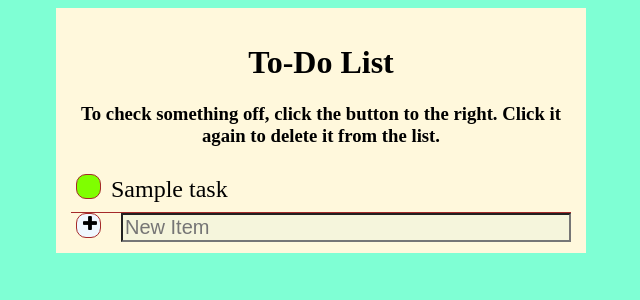
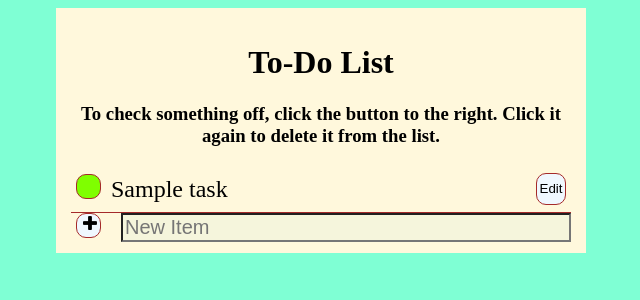
Before and after one commit to logan-waite/dight350, a PHP site: page /to-do/index.php in a window 1280 px wide. Shown: the top 300 px of the page, without its empty margins (319-959 px from the left). Run offline with PHP 8.4, Linux system fonts and the light colour scheme; tables that the repository leaves empty or names only in its code hold one stand-in row (values such as "Sample post"); data that the repository does not hold is empty; some libraries are stand-ins or nearby versions.

Commit message:
Can now edit items

```diff
--- a/to-do/index.php
+++ b/to-do/index.php
@@ -29,6 +29,7 @@
                     echo "<div class='row'>";
                     echo "<button class='checkbox $status' value='{$item['taskID']}' name='check'></button>";
                     echo "<div class='items'>{$item['title']}</div>";
+                    echo "<button class='edit' value='{$item['taskID']} name='edit'>Edit</button>";
                     echo "</div>";
                 }
             ?>
@@ -69,8 +70,31 @@
                     })
                 }
             }
+        });
 
-        });
+        $('.edit').click(function (event) {
+            if ($(this).html() == 'Edit')
+            {
+                var text = $(this).prev().html();
+
+                $(this).prevAll('.checkbox').css('display', 'none');
+                $(this).prev().replaceWith("<input id='edit-item' type='text' value='"+text+"'>");
+                $(this).css('width', '50px').html("Submit");
+            }
+            else
+            {
+                var value = $(this).prevAll('.checkbox').attr('value');
+                var text = $(this).prev('#edit-item').val();
+                console.log(text);
+                $.post("items.php", {id:value, text:text}, function (result) {
+                    //console.log(result);
+                   location.reload();
+
+                })
+            }
+
+        })
+
         </script>
     </body>
 </html>
--- a/to-do/stylesheet.css
+++ b/to-do/stylesheet.css
@@ -42,6 +42,13 @@ body {
     font-size: 1.25em;
 }
 
+#edit-item {
+    background-color:beige;
+    width: 400px;
+    font-size: 1.25em;
+    margin: 10px;
+}
+
 #submit {
     float: left;
     height: 25px;
@@ -69,3 +76,17 @@ body {
 header {
     text-align: center;
 }
+
+.edit {
+    display: inline-block;
+    width: 30px;
+    line-height: 30px;
+    border-radius: 10px;
+    background-color: aliceblue;
+    border: 1px solid brown;
+    margin: 7px 5px;
+    float: right;
+    cursor: pointer;
+    padding: 0px;
+
+}
```
Also changed, not shown: to-do/items.php (+16 -0 lines).
